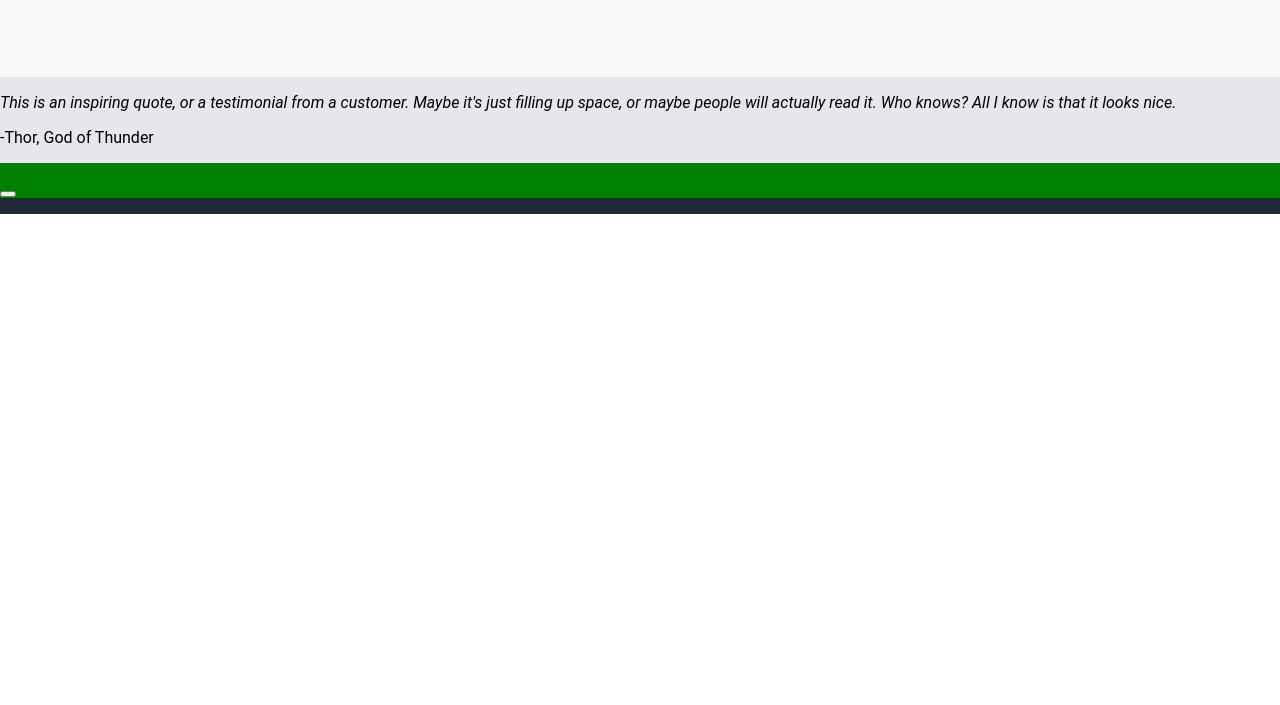
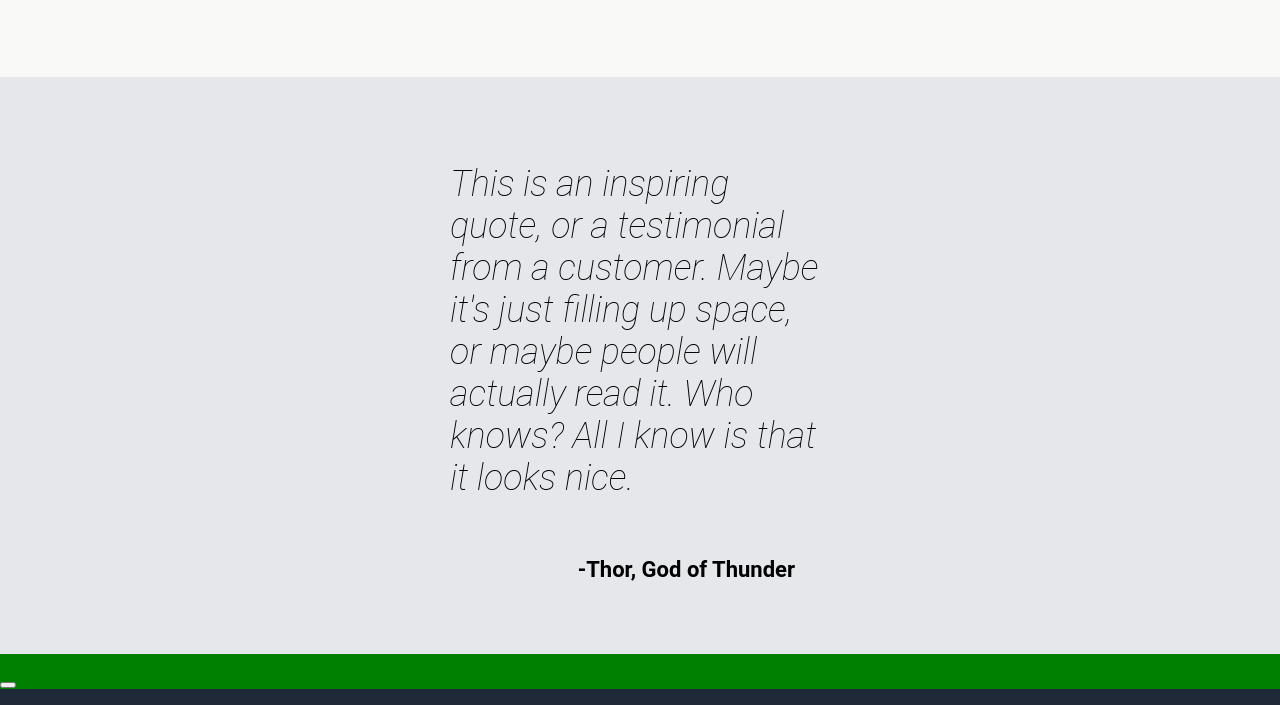
Before and after one commit to MikeMelchior/odin-landing-page, a plain HTML site: page index.html in a window 1280 px wide. Shown: the part 1069-1774 px from the top of the page. Before the commit the page ends 1283 px from the top, so only its background shows below. Drawn offline with Linux system fonts and the light colour scheme.

Commit message:
add styling for quote section

```diff
--- a/styles.css
+++ b/styles.css
@@ -120,15 +120,29 @@ body {
 
 
 
+.contents-quote {
+    background-color: #E5E7EB;
+    padding: 50px 450px;
+    display: flex;
+    flex-direction: column;
+
+}
+    #quote{
+        font-size: 36px;
+        font-weight: 200;
+
+    }
+    #author{
+        margin-left: auto;
+        padding-right: 35px;
+        font-size: 22px;
+        font-weight: bolder;
+    }
 
 
 
 
 
-.contents-quote {
-    background-color: #E5E7EB;
-
-}
 
 .contents-sign-up {
     background-color: green;
```
